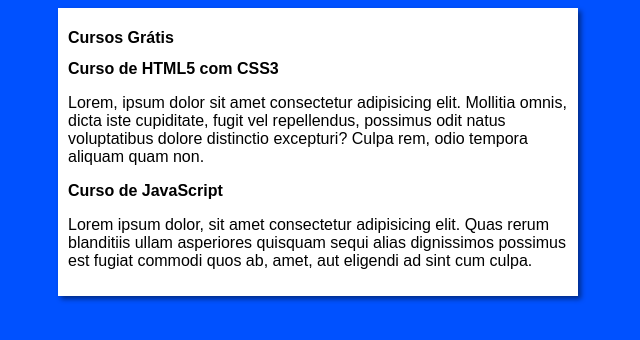
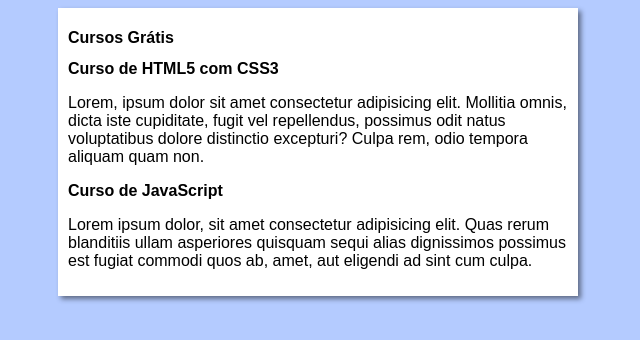
Before and after one commit to diogoataide/projeto_site, a plain HTML site: page index.html in a window 1280 px wide. Shown: the whole page, without its empty margins (322-962 px from the left). Drawn offline with Linux system fonts and the light colour scheme.

Commit message:
alterações no background-color da página style.css

```diff
--- a/estilos/style.css
+++ b/estilos/style.css
@@ -4,7 +4,7 @@
 }
 
 body {
-    background-color: rgb(0, 81, 255);
+    background-color: rgba(0, 81, 255, 0.295);
 }
 
 main {
```
